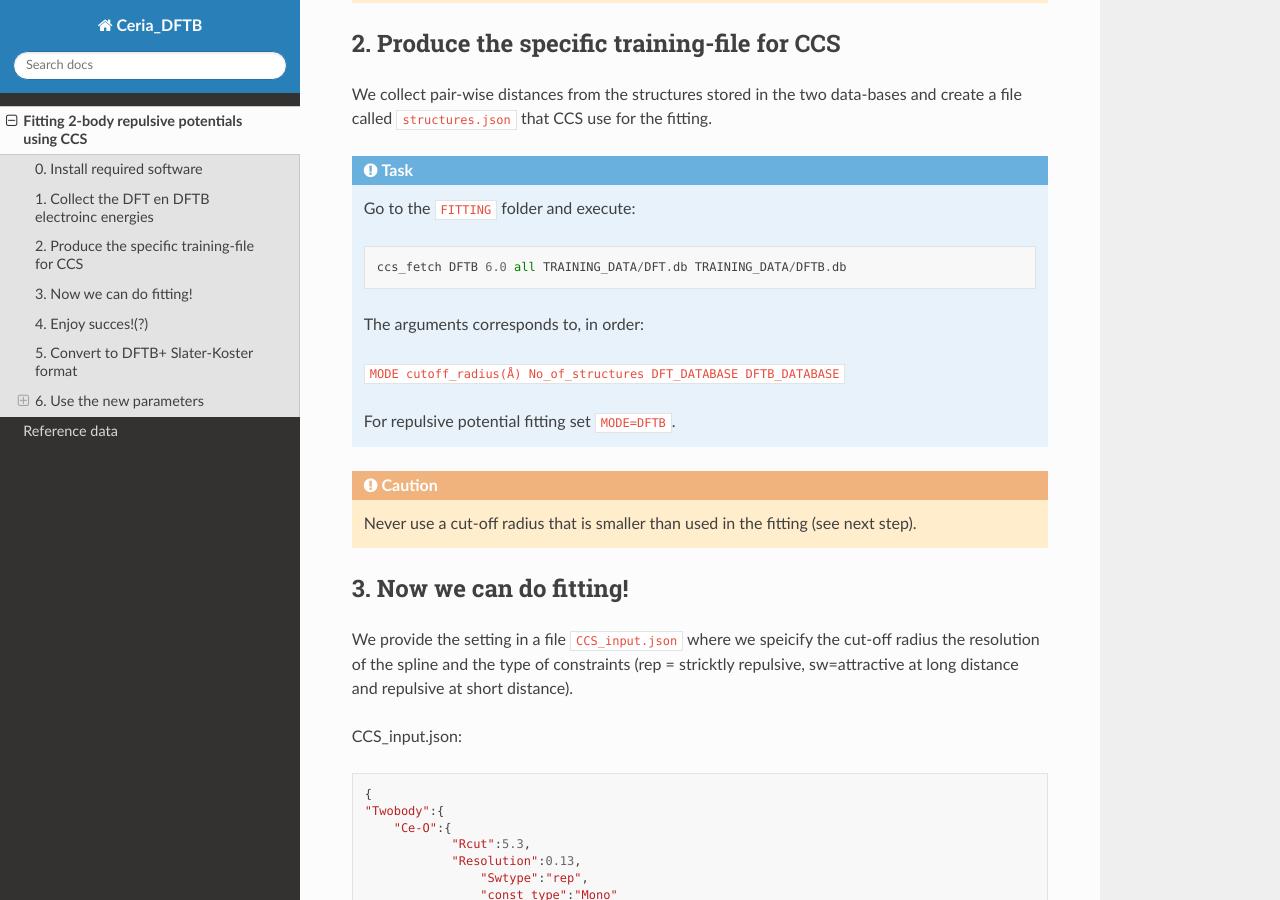
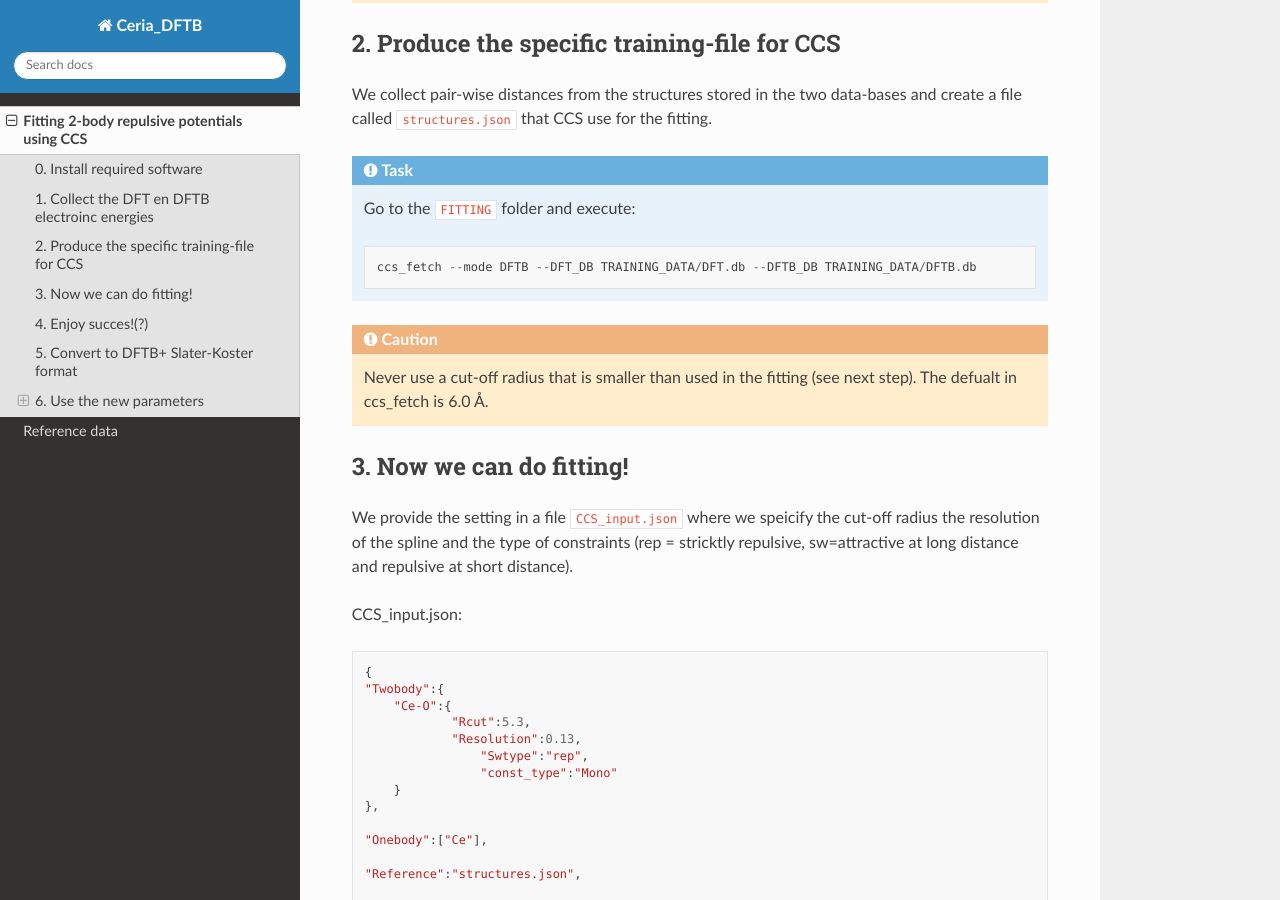
Before and after one commit to Teoroo-CMC/Ceria_DFTB, a Sphinx documentation site: the page built from docs/source/fitting.rst, in a window 1280 px wide and 900 px high, scrolled down 2154 px. Built offline with Sphinx 7.4.7 and the Read the Docs theme 2.0.0, drawn with Linux system fonts in a browser that asks for light colours; some of the changed text lies outside the part shown.

Commit message:
Update fitting.rst

```diff
--- a/docs/source/fitting.rst
+++ b/docs/source/fitting.rst
@@ -45,7 +45,7 @@ first column and the DFTB data in the second column (should be a ``results.tag``
 
   .. code-block::
 
-    ccs_build_db DFTB list DFT.db DFTB.db
+    ccs_build_db --mode DFTB --file_list list --DFT_DB DFT.db --DFTB_DB DFTB.db
 
   Example of a ``list`` file::
 
@@ -98,17 +98,12 @@ use for the fitting.
 
   .. code-block::
 
-    ccs_fetch DFTB 6.0 all TRAINING_DATA/DFT.db TRAINING_DATA/DFTB.db
-
-  The arguments corresponds to, in order:
-
-  ``MODE cutoff_radius(Å) No_of_structures DFT_DATABASE DFTB_DATABASE``
-
-  For repulsive potential fitting set ``MODE=DFTB``.
+    ccs_fetch --mode DFTB --DFT_DB TRAINING_DATA/DFT.db --DFTB_DB TRAINING_DATA/DFTB.db
 
 .. caution::
 
-  Never use a cut-off radius that is smaller than used in the fitting (see next step).
+  Never use a cut-off radius that is smaller than used in the fitting (see next step). The defualt in ccs_fetch is 6.0 Å.
+
 
 3. Now we can do fitting!
 =========================
```
